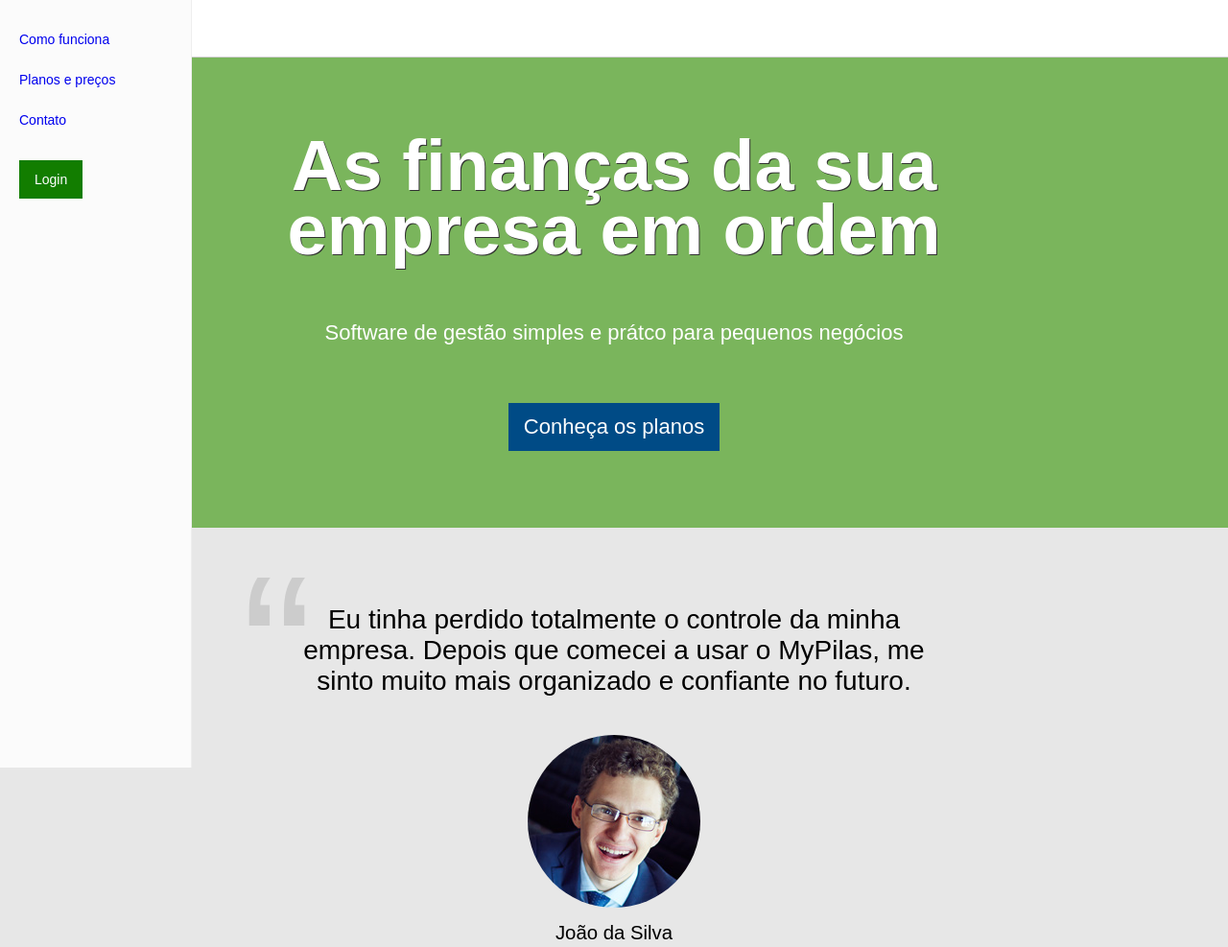
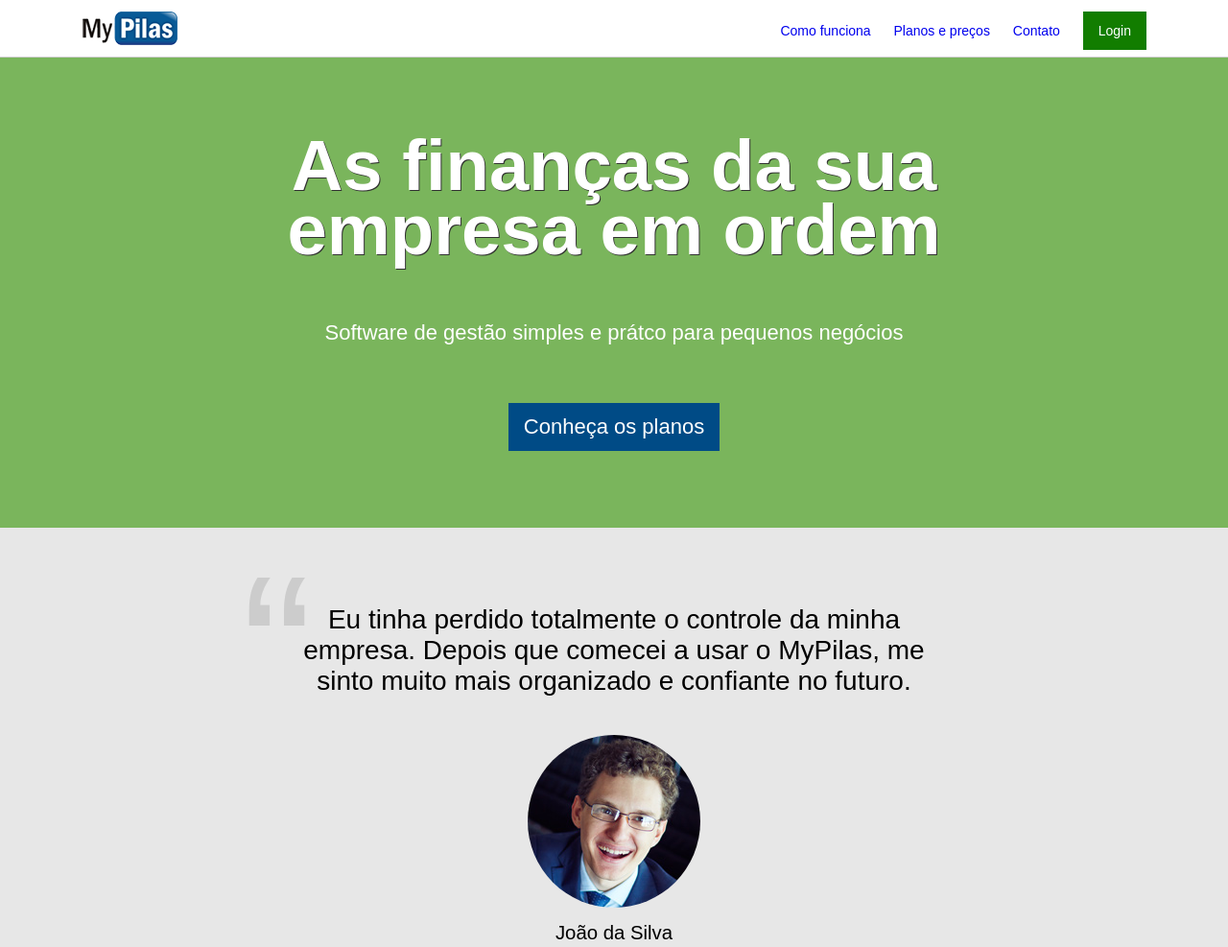
Before and after one commit to wgustavosantos/MyPilas---ALgaworks, a plain HTML site: page index.html in a window 1280 px wide. Shown: the top 987 px of the page at 96% size. Drawn offline with Linux system fonts and the light colour scheme.

Commit message:
7.14 - Ajustando o menu para telas médias e grandes

```diff
--- a/css/componentes.css
+++ b/css/componentes.css
@@ -232,6 +232,16 @@
 /*-----------------*/
 
 .menu {
+    margin: 0;
+
+    font-size: 0.875rem;
+
+    list-style: none;
+}
+
+/*até 991 é true  */
+@media(max-width: 991px){
+    .menu {
     position: fixed;
     top: 0;
     left: 0;
@@ -247,7 +257,6 @@
     text-decoration: none;
     font-size: 0.875rem;
 }
-
     .menu__item {
         display: block;
         line-height: 3;
@@ -258,6 +267,23 @@
 
     }
 
+}
+
+
 .menu > li a {
     text-decoration: none;
 }
+@media(min-width: 992px){
+
+    .menu__item {
+        display: inline-block;
+        padding-right: 20px;
+    }
+
+    .menu__item--botao {
+        padding-right: 0;
+    }
+    /* .menu__item:last-of-type {
+        padding-right: 0;
+    } */
+}
```
Lines whose indentation alone changed are shown as unchanged.
